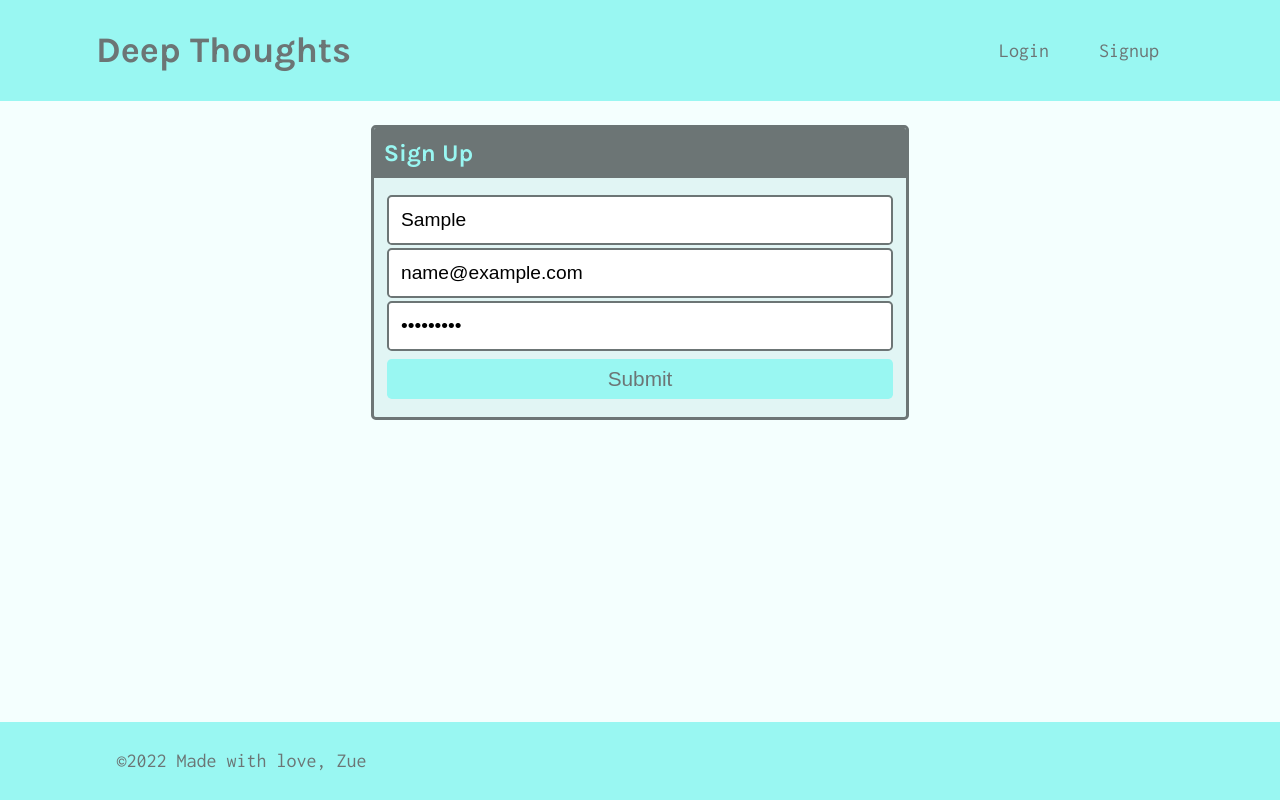
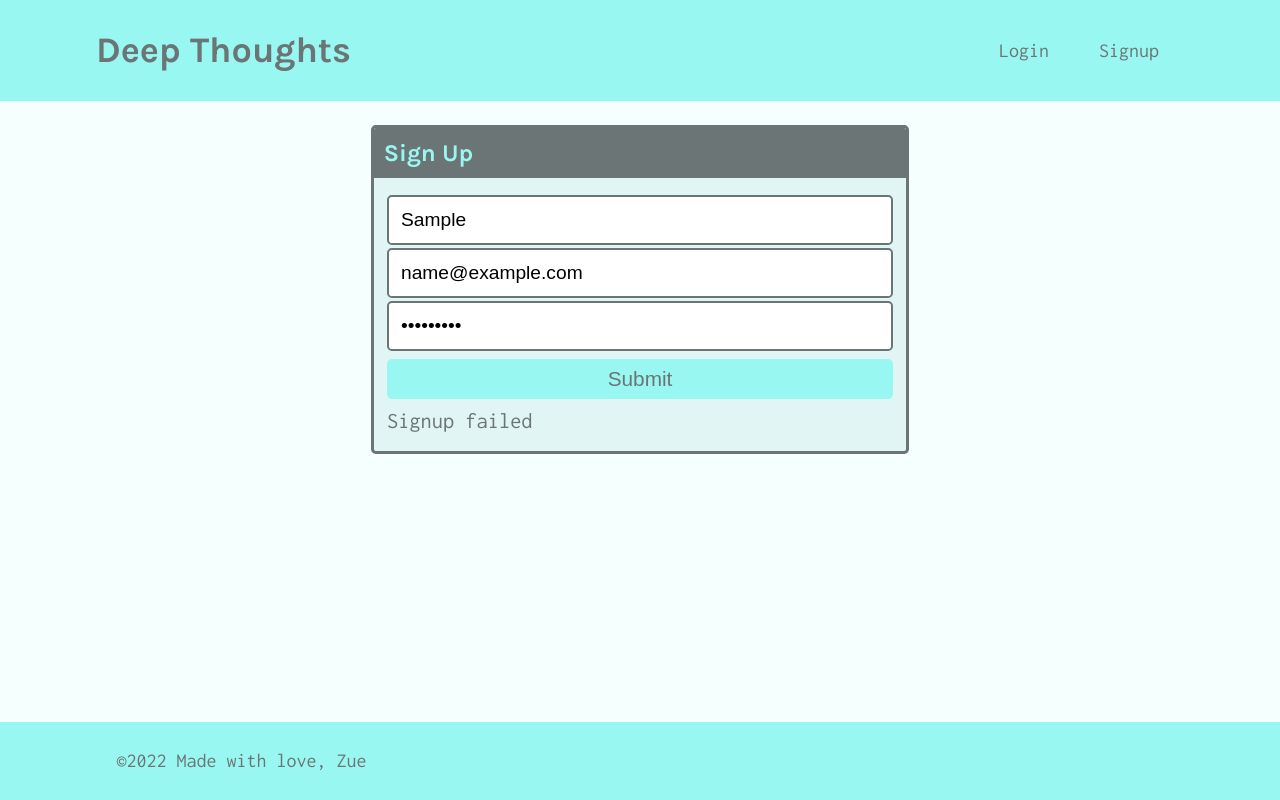
Before and after one commit to zuetesei/deep-thoughts, a React (Create React App) app in the folder client/: page /signup in a window 1280 px wide. Both pictures are taken after typing "Sample", "name@example.com", "Sample123" into the empty fields and a click on the button "Submit". Built offline with nearby package versions, Linux system fonts and the light colour scheme; no server answers.

Commit message:
set up signup page

```diff
--- a/client/src/pages/Signup.js
+++ b/client/src/pages/Signup.js
@@ -1,7 +1,15 @@
 import React, { useState } from 'react';
+import { useMutation } from '@apollo/client';
+import { ADD_USER } from '../utils/mutations';
+
 
 const Signup = () => {
-  const [formState, setFormState] = useState({ username: '', email: '', password: '' });
+  const [formState, setFormState] = useState({
+    username: '',
+    email: '',
+    password: ''
+  });
+  const [addUser, { error }] = useMutation(ADD_USER);
 
   // update state based on form input changes
   const handleChange = (event) => {
@@ -16,6 +24,16 @@
   // submit form
   const handleFormSubmit = async (event) => {
     event.preventDefault();
+    // use try/catch instead of promises to handle errors
+    try {
+      // execute addUser mutation and pass in variable data from form
+      const { data } = await addUser({
+        variables: { ...formState }
+      });
+      console.log(data);
+    } catch (e) {
+      console.error(e);
+    }
   };
 
   return (
@@ -56,6 +74,8 @@
                 Submit
               </button>
             </form>
+
+            {error && <div>Signup failed</div>}
           </div>
         </div>
       </div>
--- /dev/null
+++ b/client/src/utils/mutations.js
@@ -0,0 +1,25 @@
+import { gql } from '@apollo/client';
+
+export const LOGIN_USER = gql`
+  mutation login($email: String!, $password: String!) {
+    login(email: $email, password: $password) {
+      token
+      user {
+        _id
+        username
+      }
+    }
+  }
+`;
+
+export const ADD_USER = gql`
+  mutation addUser($username: String!, $email: String!, $password: String!) {
+    addUser(username: $username, email: $email, password: $password) {
+      token
+      user {
+        _id
+        username
+      }
+    }
+  }
+`;
```
